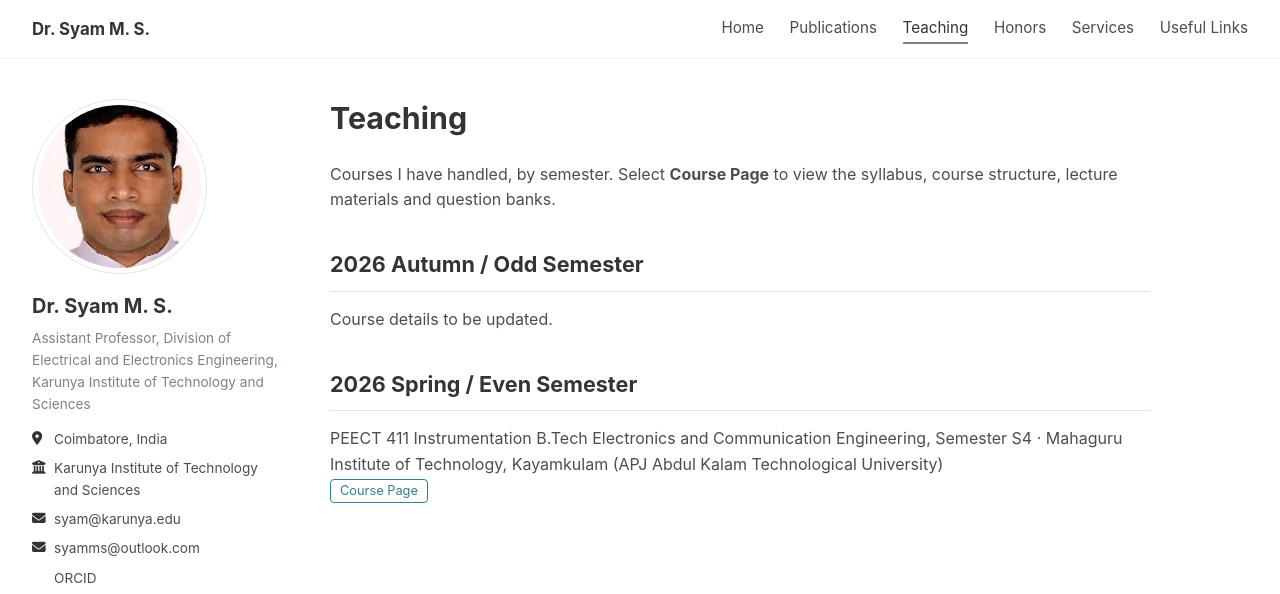
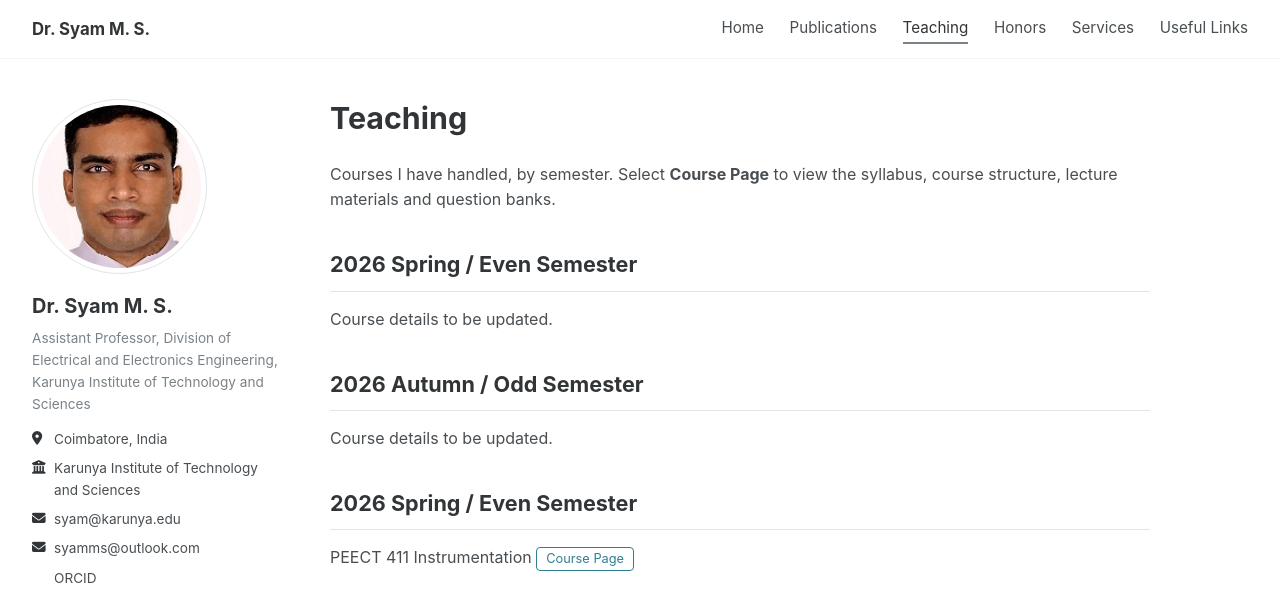
Before and after one commit to syamms/syamms.github.io, a plain HTML site: page teaching.html in a window 1280 px wide. Shown: the top 594 px of the page. Drawn offline with Linux system fonts and the light colour scheme; some icons are missing.

Commit message:
Update teaching.html

```diff
--- a/teaching.html
+++ b/teaching.html
@@ -22,34 +22,9 @@
   To HIDE a block, wrap it in  <!- -  and  - ->  (without the spaces) — one marker before, one after.
 -->
 
-<!-- ================= 2026 AUTUMN / ODD ================= -->
-<h2>2026 Autumn / Odd Semester</h2>
-<p class="soon">Course details to be updated.</p>
-
-<!-- Karunya courses: hidden for now. To show one, move it above this comment line.
-
-<div class="course-card">
-  <div>
-    <span class="code">23EE2076</span>
-    <span class="title">Deep Learning Laboratory</span>
-    <span class="meta">Karunya Institute of Technology and Sciences, Coimbatore</span>
-  </div>
-  <a class="pill" href="course-23EE2076.html">Course Page</a>
-</div>
-
--->
-
 <!-- ================= 2026 SPRING / EVEN ================= -->
 <h2>2026 Spring / Even Semester</h2>
-
-<div class="course-card">
-  <div>
-    <span class="code">PEECT 411</span>
-    <span class="title">Instrumentation</span>
-    <span class="meta">B.Tech Electronics and Communication Engineering, Semester S4 · Mahaguru Institute of Technology, Kayamkulam (APJ Abdul Kalam Technological University)</span>
-  </div>
-  <a class="pill" href="course-PEECT411.html">Course Page</a>
-</div>
+<p class="soon">Course details to be updated.</p>
 
 <!-- Karunya courses: hidden for now. To show one, move it above this comment line.
 
@@ -72,6 +47,30 @@
 </div>
 
 -->
+<!-- ================= 2026 AUTUMN / ODD ================= -->
+<h2>2026 Autumn / Odd Semester</h2>
+<p class="soon">Course details to be updated.</p>
+
+<!-- Karunya courses: hidden for now. To show one, move it above this comment line.
+
+<div class="course-card">
+  <div>
+    <span class="code">23EE2076</span>
+    <span class="title">Deep Learning Laboratory</span>
+    <span class="meta">Karunya Institute of Technology and Sciences, Coimbatore</span>
+  </div>
+  <a class="pill" href="course-23EE2076.html">Course Page</a>
+</div>
+
+-->
+
+  <!-- ================= 2025 SPRING / EVEN ================= -->
+<h2>2026 Spring / Even Semester</h2>
+
+<div class="course-card">
+  <div>
+    <span class="code">PEECT 411</span>
+    <span class="title">Instrumentation <a class="pill" href="course-PEECT411.html">Course Page</a></span>
 
 </main>
 </div>
```
